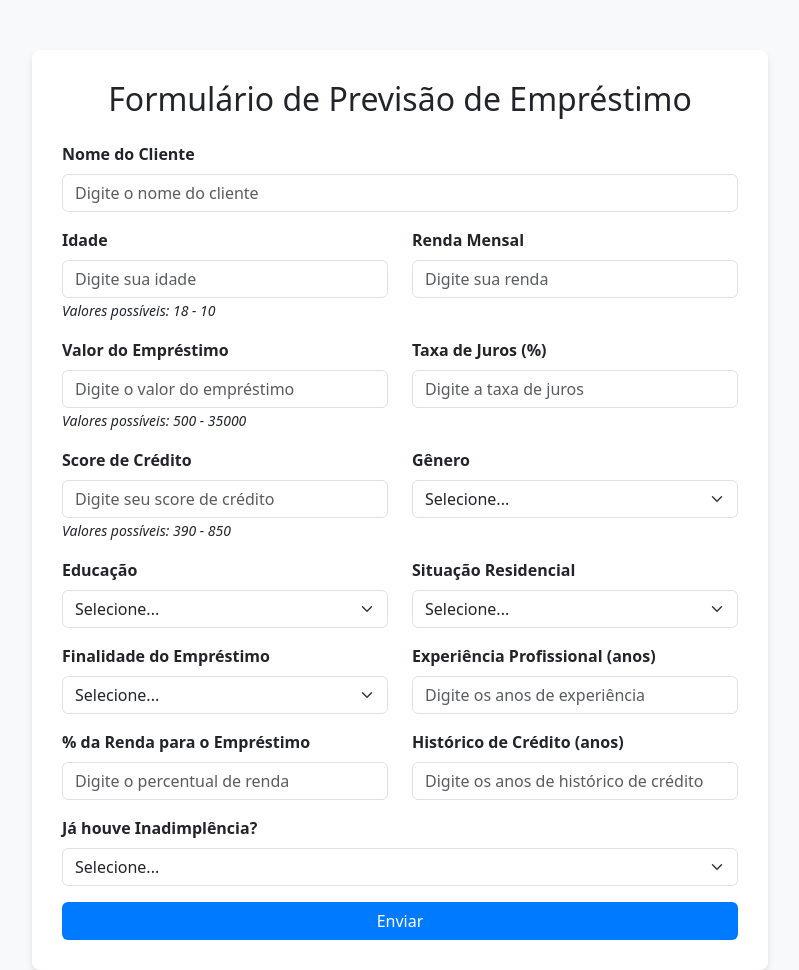
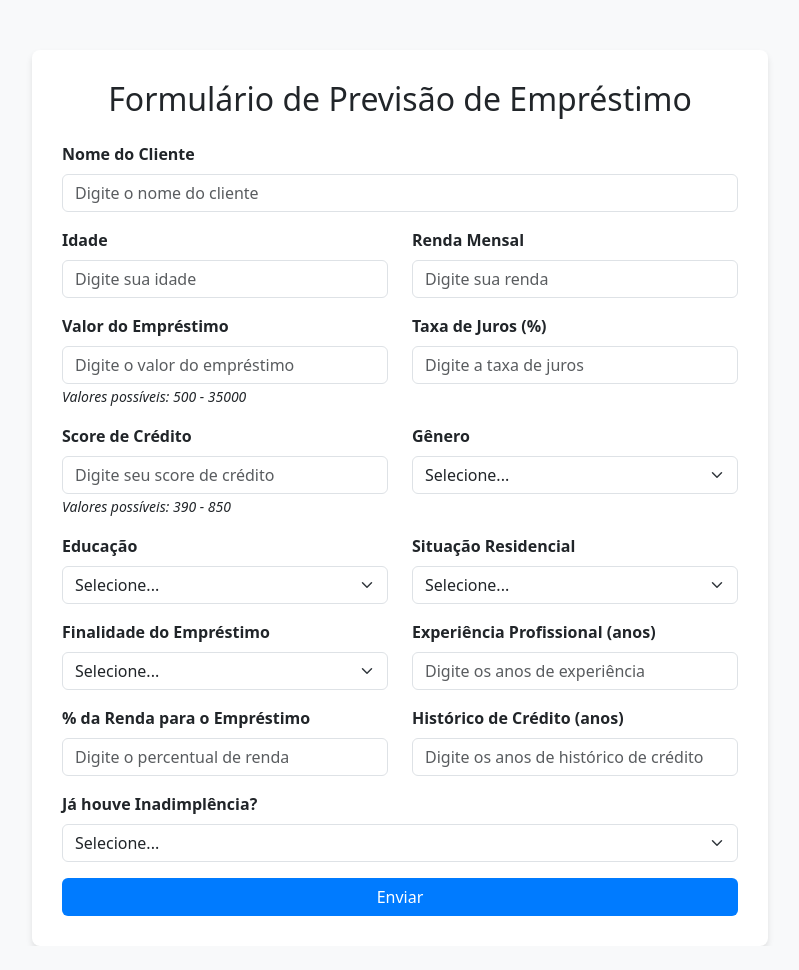
Before and after one commit to PLeonLopes/ECMD_ML, a Flask app: page / in a window 1280 px wide. Shown: the whole page, without its empty margins (240-1039 px from the left). After the commit the page ends 946 px from the top, so only its background shows below. Run offline with Flask 3, Linux system fonts and the light colour scheme; parts of the project's set-up code (start-up, migrations or seed data) failed here and were passed over.

Commit message:
Update index.html
Update forms

```diff
--- a/entregas/entrega3-KnimeEDeploy/3-Deploy_loan/templates/index.html
+++ b/entregas/entrega3-KnimeEDeploy/3-Deploy_loan/templates/index.html
@@ -27,7 +27,6 @@
                             <div class="mb-3 col-md-6">
                                 <label for="person_age" class="form-label">Idade</label>
                                 <input type="number" class="form-control" id="person_age" name="person_age" placeholder="Digite sua idade" required>
-                                <i><small>Valores possíveis: 18 - 10</small></i>
                             </div>
                             <!-- Renda Mensal -->
                             <div class="mb-3 col-md-6">
```
